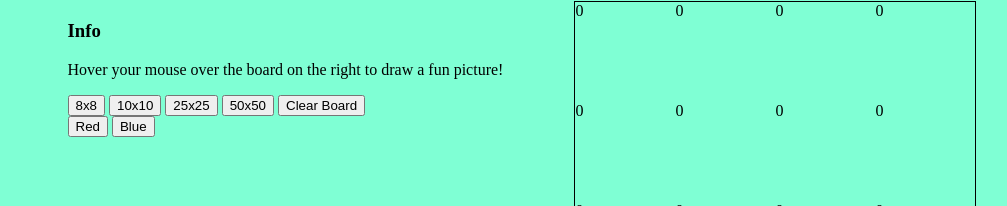
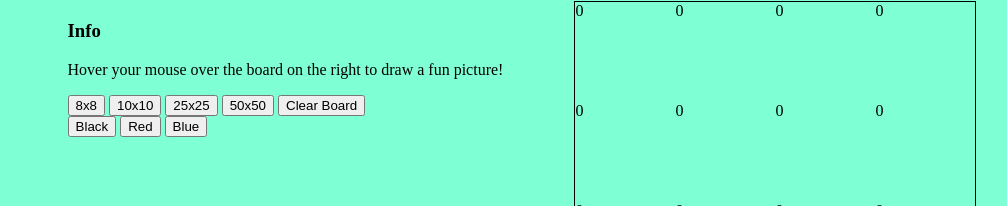
Before and after one commit to tunanocrust17/Etch-a-Sketch, a plain HTML site: page index.html in a window 1280 px wide. Shown: the part 132-338 px from the top of the page, without its empty margins (118-1125 px from the left). Drawn offline with Linux system fonts and the light colour scheme.

Commit message:
added a button for a black color

```diff
--- a/index.html
+++ b/index.html
@@ -19,6 +19,7 @@
                 <button value="50" id="btn50">50x50</button>
                 <button id="clrbtn">Clear Board</button>
                 <div>
+                    <button onclick="changeColor('black')">Black</button>
                     <button onclick= "changeColor('red')" >Red</button>
                     <button onclick= "changeColor('blue')" >Blue</button>
                 </div>
```
